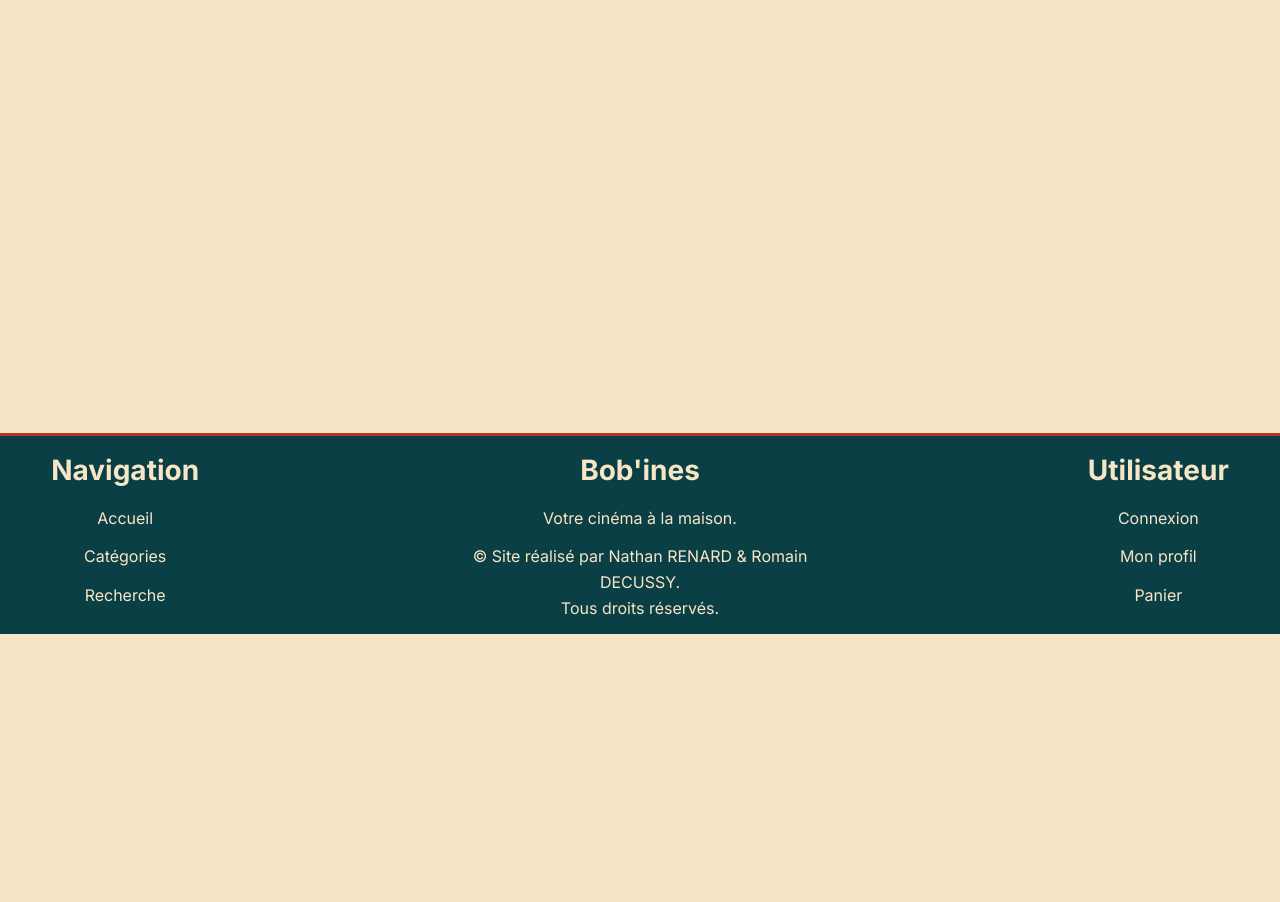
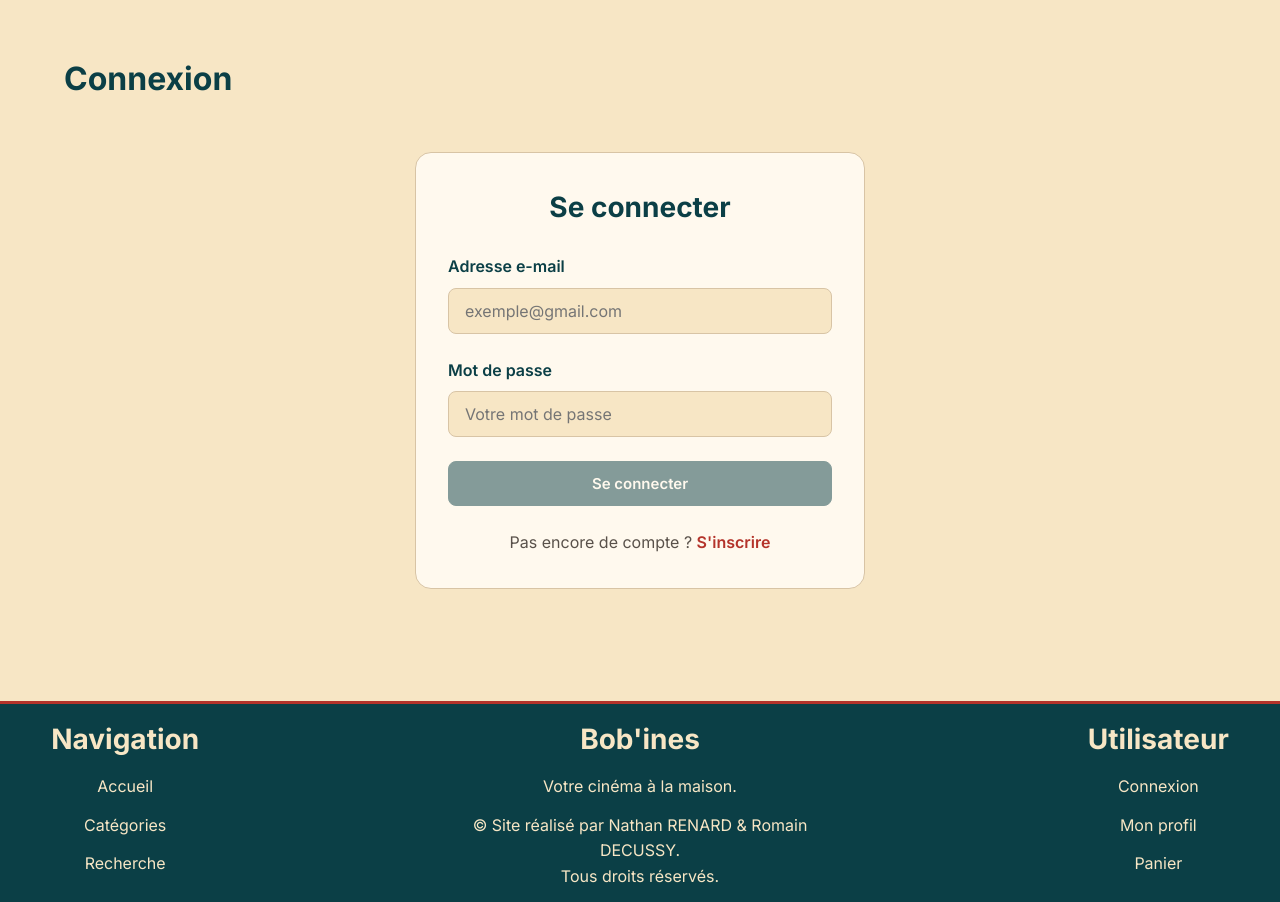
Before and after one commit to WhatDahFox/pPHPD1_Application.web.de.catalogue.et.achat.de.film, a PHP site: page /login.php in a window 1280 px wide. Shown: the part 166-1068 px from the top of the page. Before the commit the page ends 800 px from the top, so only its background shows below. Run offline with PHP 8.4, Linux system fonts and the light colour scheme.

Commit message:
style(login): add login details page
LOGIN.PHP

- Structure HTML de la page

LOGIN.CSS

- Design CSS de la page

FONCTIONNALITÉS

- Préparation à l'intégration future du PHP

```diff
--- /dev/null
+++ b/public/css/login.css
@@ -0,0 +1,99 @@
+/* ========================================
+1. Formulaire de connexion
+========================================= */
+
+.section_connexion {
+    display: flex;
+    justify-content: center;
+    margin-top: 3rem;
+}
+
+.formulaire_connexion {
+    display: flex;
+    flex-direction: column;
+    gap: 1.5rem;
+    width: 100%;
+    max-width: 450px;
+    padding: 2rem;
+    border: 1px solid var(--bordure);
+    border-radius: 1rem;
+    background-color: var(--fond_carte);
+    box-sizing: border-box;
+}
+
+.formulaire_connexion h2 {
+    margin: 0;
+    color: var(--texte_principal);
+    text-align: center;
+    font-size: var(--taille-h2);
+}
+
+.champ_connexion {
+    display: flex;
+    flex-direction: column;
+    gap: 0.5rem;
+}
+
+.champ_connexion label {
+    font-weight: var(--graisse_semi_grasse);
+}
+
+.champ_connexion input {
+    width: 100%;
+    padding: 0.75rem 1rem;
+    border: 1px solid var(--bordure);
+    border-radius: 0.5rem;
+    background-color: var(--fond_principal);
+    color: var(--texte_principal);
+    font-family: var(--police_principale), sans-serif;
+    font-size: var(--taille_texte);
+    box-sizing: border-box;
+}
+
+.champ_connexion input:focus {
+    border-color: var(--couleur_accent);
+    outline-color: var(--couleur_accent);
+}
+
+.bouton_connexion {
+    padding: 0.75rem 1rem;
+    border: 1px solid var(--texte_principal);
+    border-radius: 0.5rem;
+    background-color: var(--texte_principal);
+    color: var(--fond_carte);
+    font-family: var(--police_principale), sans-serif;
+    font-size: var(--taille_bouton);
+    font-weight: var(--graisse_semi_grasse);
+    cursor: pointer;
+}
+
+.bouton_connexion:disabled {
+    opacity: 0.5;
+    cursor: not-allowed;
+}
+
+.lien_inscription {
+    margin: 0;
+    text-align: center;
+    color: var(--texte_secondaire);
+}
+
+.lien_inscription a {
+    color: var(--couleur_accent);
+    font-weight: var(--graisse_semi_grasse);
+}
+
+/* ========================================
+X. Responsive
+========================================= */
+
+@media (max-width: 750px) {
+
+    .section_connexion {
+        margin-top: 1.5rem;
+    }
+
+    .formulaire_connexion {
+        padding: 1.5rem;
+    }
+}
--- a/public/login.php
+++ b/public/login.php
@@ -3,9 +3,9 @@
 <head>
     <meta charset="UTF-8">
     <meta name="viewport" content="width=device-width, initial-scale=1.0">
-    <title> Accueil | Bob'ines </title>
+    <title> Connexion | Bob'ines </title>
     <link rel="stylesheet" href="./css/common.css">
-    <link rel="stylesheet" href="./css/index.css">
+    <link rel="stylesheet" href="./css/login.css">
 </head>
 
 <body class="conteneur">
@@ -15,7 +15,50 @@
     </header>
 
     <main>
+        <h1> Connexion </h1>
 
+        <!-- =================================
+        1. Formulaire de connexion
+        ===================================== -->
+
+        <section class="section_page section_connexion">
+            <form class="formulaire_connexion" action="login.php" method="post">
+                <h2> Se connecter </h2>
+                <!-- Adresse e-mail -->
+                <div class="champ_connexion">
+                    <label for="email_connexion"> Adresse e-mail </label>
+                    <input
+                            id="email_connexion"
+                            name="email"
+                            type="email"
+                            placeholder="exemple@gmail.com"
+                            autocomplete="email"
+                            required
+                    >
+                </div>
+                <!-- ------------ -->
+                <!-- Mot de passe -->
+                <div class="champ_connexion">
+                    <label for="mdp_connexion"> Mot de passe </label>
+                    <input
+                        id="mdp_connexion"
+                        name="password"
+                        type="password"
+                        placeholder="Votre mot de passe"
+                        autocomplete="current-password"
+                        required
+                    >
+                </div>
+                <!-- ----------- -->
+                <button class="bouton_connexion" type="submit" disabled> Se connecter </button>
+                <!-- Inscription -->
+                <p class="lien_inscription">
+                    Pas encore de compte ?
+                    <a href="register.php"> S'inscrire </a>
+                </p>
+                <!-- ----------- -->
+            </form>
+        </section>
     </main>
 
     <footer class="bloc footer">
```
Also changed, not shown: public/category.php (indentation only), public/director.php (indentation only), public/search.php (indentation only). Lines whose indentation alone changed are shown as unchanged.
